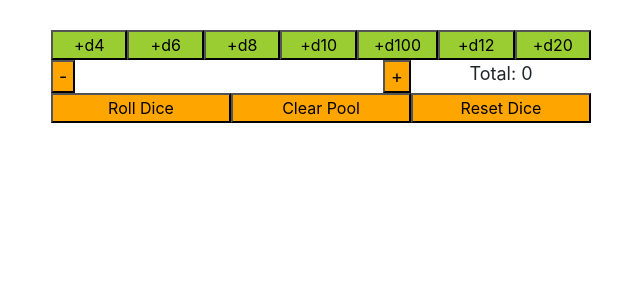
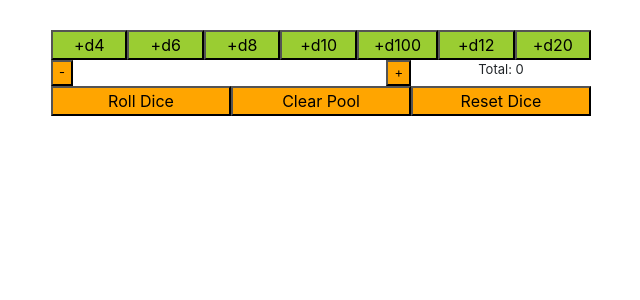
Before and after one commit to rileyjohngibbs/react-roller, a React (Create React App) app: page / in a window 1280 px wide. Shown: the top 300 px of the page, without its empty margins (319-959 px from the left). Built offline with nearby package versions, Linux system fonts and the light colour scheme.

Commit message:
Changed Total Display Font Size To Small

```diff
--- a/src/App.css
+++ b/src/App.css
@@ -52,7 +52,7 @@ button {
 }
 
 #total-display {
-  font-size: large;
+  font-size: small;
 }
 
 #adders button {
```
